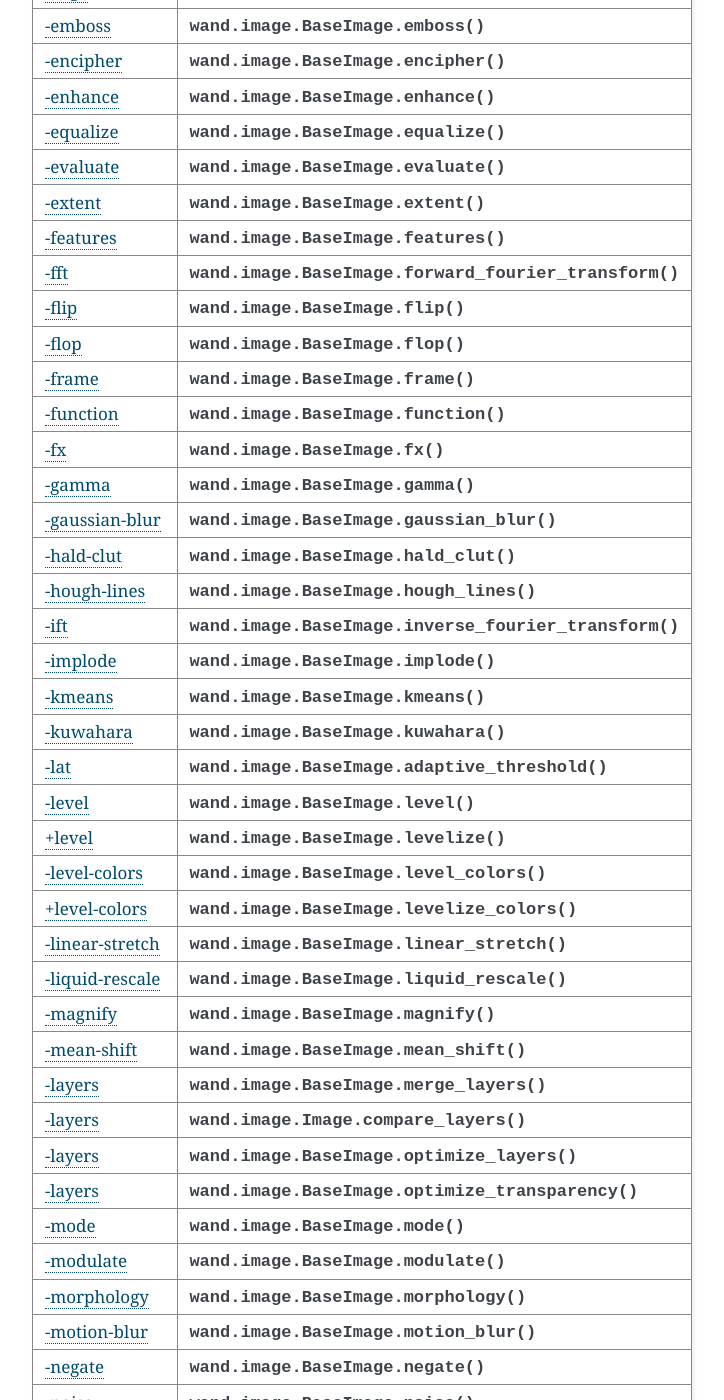
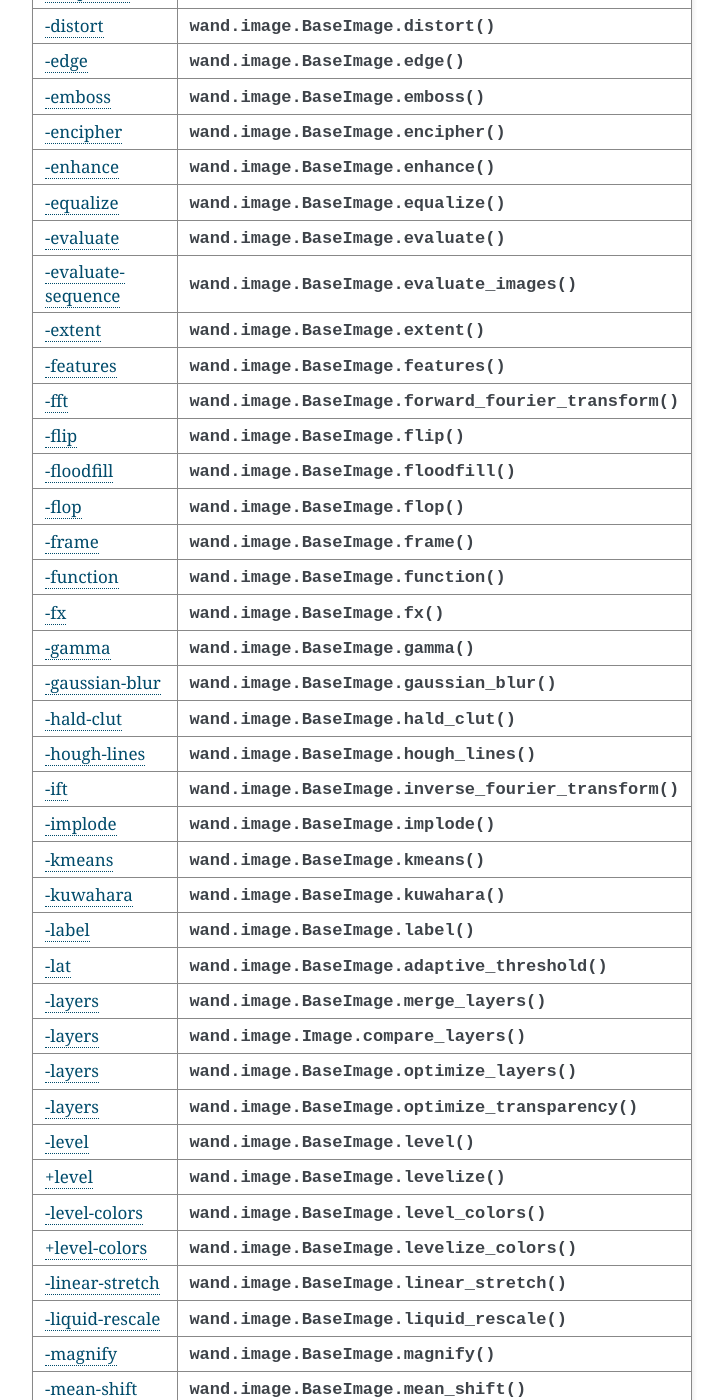
Before and after one commit to emcconville/wand, a Sphinx documentation site: the page built from docs/guide/cli.rst, in a window 1280 px wide and 1400 px high, scrolled down 1987 px. Shown: the whole window, without its empty margins (388-1112 px from the left). Built offline with Sphinx 7.4.7, drawn with Linux system fonts in a browser that asks for light colours; some web fonts are replaced; some of the changed text lies outside the part shown.

Commit message:
Added new methods to CLI ref table

```diff
--- a/docs/guide/cli.rst
+++ b/docs/guide/cli.rst
@@ -19,6 +19,8 @@
 +-------------------------------------+----------------------------------------------------------+
 | :cli:`adaptive-sharpen`             | :meth:`wand.image.BaseImage.adaptive_sharpen()`          |
 +-------------------------------------+----------------------------------------------------------+
+| :cli:`affine`                       | :meth:`wand.image.BaseImage.affine()`                    |
++-------------------------------------+----------------------------------------------------------+
 | :cli:`annotate`                     | :meth:`wand.image.BaseImage.annotate()`                  |
 +-------------------------------------+----------------------------------------------------------+
 | :cli:`append`                       | :meth:`wand.image.BaseImage.concat()`                    |
@@ -30,6 +32,8 @@
 | :cli:`auto-orient`                  | :meth:`wand.image.BaseImage.auto_orient()`               |
 +-------------------------------------+----------------------------------------------------------+
 | :cli:`auto-threshold`               | :meth:`wand.image.BaseImage.auto_threshold()`            |
++-------------------------------------+----------------------------------------------------------+
+| :cli:`bilateral-blur`               | :meth:`wand.image.BaseImage.bilateral_blur()`            |
 +-------------------------------------+----------------------------------------------------------+
 | :cli:`black-threshold`              | :meth:`wand.image.BaseImage.black_threshold()`           |
 +-------------------------------------+----------------------------------------------------------+
@@ -109,6 +113,8 @@
 +-------------------------------------+----------------------------------------------------------+
 | :cli:`evaluate`                     | :meth:`wand.image.BaseImage.evaluate()`                  |
 +-------------------------------------+----------------------------------------------------------+
+| :cli:`evaluate-sequence`            | :meth:`wand.image.BaseImage.evaluate_images()`           |
++-------------------------------------+----------------------------------------------------------+
 | :cli:`extent`                       | :meth:`wand.image.BaseImage.extent()`                    |
 +-------------------------------------+----------------------------------------------------------+
 | :cli:`features`                     | :meth:`wand.image.BaseImage.features()`                  |
@@ -116,6 +122,8 @@
 | :cli:`fft`                          | :meth:`wand.image.BaseImage.forward_fourier_transform()` |
 +-------------------------------------+----------------------------------------------------------+
 | :cli:`flip`                         | :meth:`wand.image.BaseImage.flip()`                      |
++-------------------------------------+----------------------------------------------------------+
+| :cli:`floodfill`                    | :meth:`wand.image.BaseImage.floodfill()`                 |
 +-------------------------------------+----------------------------------------------------------+
 | :cli:`flop`                         | :meth:`wand.image.BaseImage.flop()`                      |
 +-------------------------------------+----------------------------------------------------------+
@@ -141,7 +149,17 @@
 +-------------------------------------+----------------------------------------------------------+
 | :cli:`kuwahara`                     | :meth:`wand.image.BaseImage.kuwahara()`                  |
 +-------------------------------------+----------------------------------------------------------+
+| :cli:`label`                        | :meth:`wand.image.BaseImage.label()`                     |
++-------------------------------------+----------------------------------------------------------+
 | :cli:`lat`                          | :meth:`wand.image.BaseImage.adaptive_threshold()`        |
++-------------------------------------+----------------------------------------------------------+
+| :cli:`layers`                       | :meth:`wand.image.BaseImage.merge_layers()`              |
++-------------------------------------+----------------------------------------------------------+
+| :cli:`layers`                       | :meth:`wand.image.Image.compare_layers()`                |
++-------------------------------------+----------------------------------------------------------+
+| :cli:`layers`                       | :meth:`wand.image.BaseImage.optimize_layers()`           |
++-------------------------------------+----------------------------------------------------------+
+| :cli:`layers`                       | :meth:`wand.image.BaseImage.optimize_transparency()`     |
 +-------------------------------------+----------------------------------------------------------+
 | :cli:`level`                        | :meth:`wand.image.BaseImage.level()`                     |
 +-------------------------------------+----------------------------------------------------------+
@@ -200,6 +214,8 @@
 | :cli:`range-threshold`              | :meth:`wand.image.BaseImage.range_threshold()`           |
 +-------------------------------------+----------------------------------------------------------+
 | :cli:`read-mask`                    | :meth:`wand.image.BaseImage.read_mask()`                 |
++-------------------------------------+----------------------------------------------------------+
+| :cli:`region`                       | :meth:`wand.image.BaseImage.region()`                    |
 +-------------------------------------+----------------------------------------------------------+
 | :cli:`remap`                        | :meth:`wand.image.BaseImage.remap()`                     |
 +-------------------------------------+----------------------------------------------------------+
```
Also changed, not shown: other parts of docs/guide/cli.rst (+4 -8 lines).
